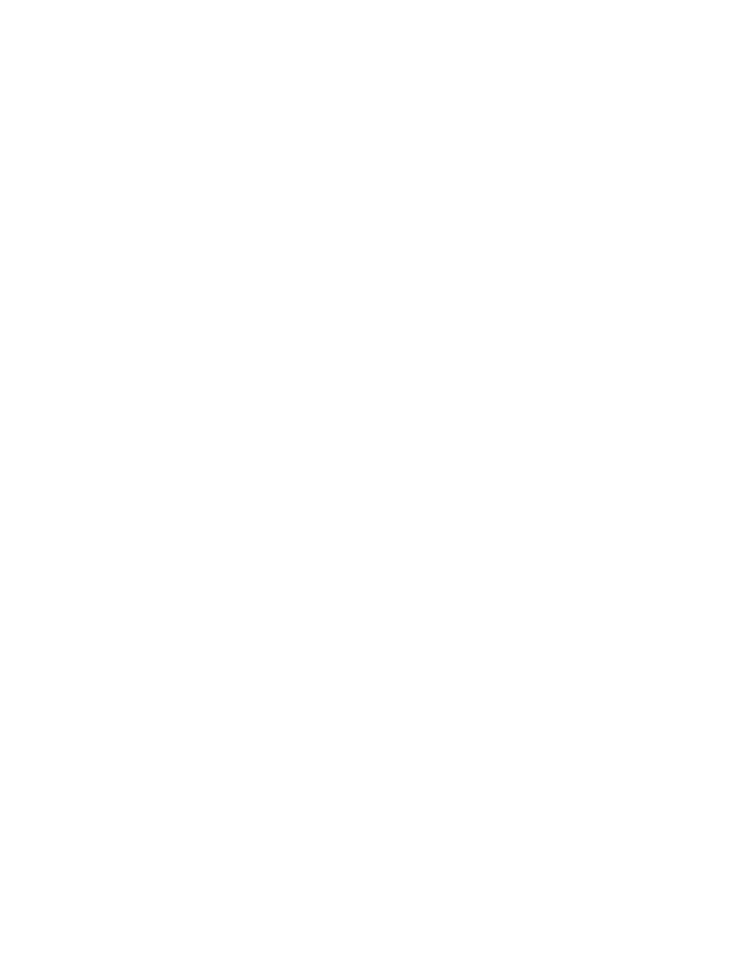
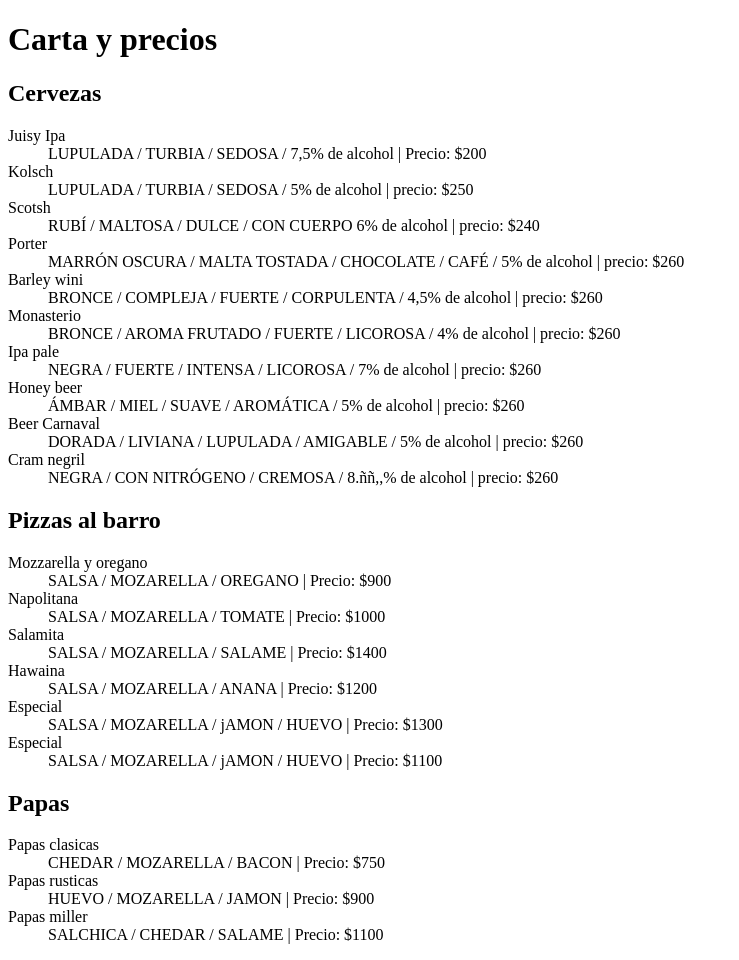
Before and after one commit to tobiascontrera10/Repositorio-desafio, a plain HTML site: page informacion/variedad.html in a window 1280 px wide. Shown: the whole page, without its empty margins (0-739 px from the left). Before the commit the page ends 800 px from the top, so only its background shows below. Drawn offline with Linux system fonts and the light colour scheme.

Commit message:
agregamos html de Variedad.html

```diff
--- a/informacion/Reserva.html
+++ b/informacion/Reserva.html
@@ -0,0 +1,42 @@
+<!DOCTYPE html>
+<html lang="en">
+<head>
+    <meta charset="UTF-8">
+    <meta http-equiv="X-UA-Compatible" content="IE=edge">
+    <meta name="viewport" content="width=device-width, initial-scale=1.0">
+    <title>Reserva | BCD</title>
+    <link rel="stylesheet" href="../style.css">
+</head>
+<body>
+    <div class="conteinerB">
+        <h2>Completa la raserva</h2>
+
+        <label for="nombre"> A nombre de: </label>
+        <input type="text" id="nombre" placeholder="Nombre"> </input>
+        <br>
+        <label for=>Cantidad de personas</label>
+        <select name="personas" id="personas">
+            <option value=>1 Persona</option>
+            <option value=>2 Personas</option>
+            <option value=>3 Personas</option>
+            <option value=>4 Personas</option>
+            <option value=>5 o mas Personas</option>
+        </select>
+        <br>
+        <label for="nombre"> Dia de reserva: </label>
+        <input type="date" name="fecha">
+        <br>
+        <label for="nombre"> Hora de reserva: </label>
+        <input type="time" name="hora"></input>
+        <br>
+        <label for="nombre"> Telefono: </label>
+        <input type="text" id="Telefono" placeholder="Telefono"> </input>
+        <br>
+        <input type="submit" value="enviar ahora"
+
+
+
+    </div>
+
+</body>
+</html>
--- a/informacion/variedad.html
+++ b/informacion/variedad.html
@@ -0,0 +1,91 @@
+<!DOCTYPE html>
+<html lang="en">
+<head>
+    <meta charset="UTF-8">
+    <meta http-equiv="X-UA-Compatible" content="IE=edge">
+    <meta name="viewport" content="width=device-width, initial-scale=1.0">
+    <title>Carta</title>
+</head>
+<body>
+    <div class="contenedorC">
+        <h1>Carta y precios</h1>
+
+        <div class="cervezas">
+            <h2>Cervezas</h2>
+            <dl>
+                <dt>Juisy Ipa</dt>
+                <dd>LUPULADA / TURBIA / SEDOSA / 7,5% de alcohol  | Precio: $200</dd>
+
+                <dt>Kolsch</dt>
+                <dd>LUPULADA / TURBIA / SEDOSA / 5% de alcohol  | precio: $250</dd>
+
+                <dt>Scotsh</dt>
+                <dd>RUBÍ / MALTOSA / DULCE / CON CUERPO 6% de alcohol | precio: $240</dd>
+
+                <dt>Porter</dt>
+                <dd>MARRÓN OSCURA / MALTA TOSTADA / CHOCOLATE / CAFÉ / 5% de alcohol | precio: $260</dd>
+
+                <dt>Barley wini</dt>
+                <dd>BRONCE / COMPLEJA / FUERTE / CORPULENTA / 4,5% de alcohol | precio: $260</dd>
+
+                <dt>Monasterio</dt>
+                <dd>BRONCE / AROMA FRUTADO / FUERTE / LICOROSA / 4% de alcohol | precio: $260</dd>
+
+                <dt>Ipa pale</dt>
+                <dd>NEGRA / FUERTE / INTENSA / LICOROSA / 7% de alcohol | precio: $260</dd>
+
+                <dt>Honey beer</dt>
+                <dd>ÁMBAR / MIEL / SUAVE / AROMÁTICA / 5% de alcohol | precio: $260</dd>
+
+                <dt>Beer Carnaval</dt>
+                <dd>DORADA / LIVIANA / LUPULADA / AMIGABLE / 5% de alcohol | precio: $260</dd>
+
+                <dt>Cram negril</dt>
+                <dd>NEGRA / CON NITRÓGENO / CREMOSA / 8.ññ,,% de alcohol | precio: $260</dd>
+            </dl>
+
+            <h2>Pizzas al barro</h2>
+            <dl>
+                <dt>Mozzarella y oregano</dt>
+                <dd>SALSA / MOZARELLA / OREGANO | Precio: $900</dd>
+
+                <dt>Napolitana</dt>
+                <dd>SALSA / MOZARELLA / TOMATE | Precio: $1000</dd>
+
+                <dt> Salamita</dt>
+                <dd>SALSA / MOZARELLA / SALAME | Precio: $1400</dd>
+
+                <dt> Hawaina</dt>
+                <dd>SALSA / MOZARELLA / ANANA | Precio: $1200</dd>
+
+                <dt> Especial</dt>
+                <dd>SALSA / MOZARELLA / jAMON / HUEVO | Precio: $1300</dd>
+
+                <dt> Especial</dt>
+                <dd>SALSA / MOZARELLA / jAMON / HUEVO | Precio: $1100</dd>
+            </dl>
+
+            <h2>Papas </h2>
+            <dl>
+                <dt>Papas clasicas</dt>
+                <dd>CHEDAR / MOZARELLA / BACON | Precio: $750</dd>
+
+                <dt>Papas rusticas</dt>
+                <dd>HUEVO / MOZARELLA / JAMON | Precio: $900</dd>
+
+                <dt>Papas miller</dt>
+                <dd>SALCHICA / CHEDAR / SALAME | Precio: $1100</dd>
+            </dl>
+
+
+
+
+
+
+
+        </div>
+
+    </div>
+
+</body>
+</html>
```
Also changed, not shown: style.css (+22 -0 lines), imagenes/fondo.jpg (added).
